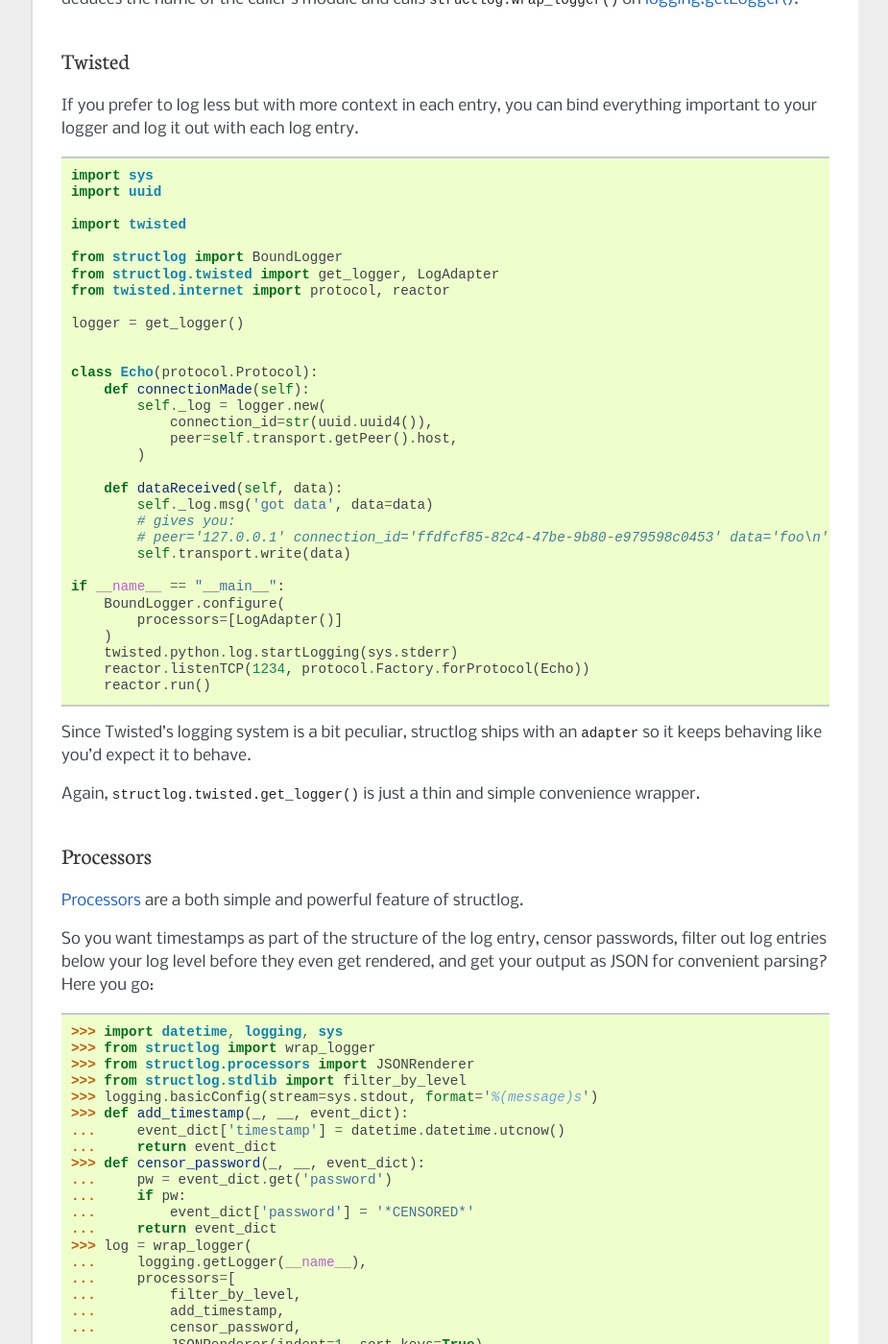
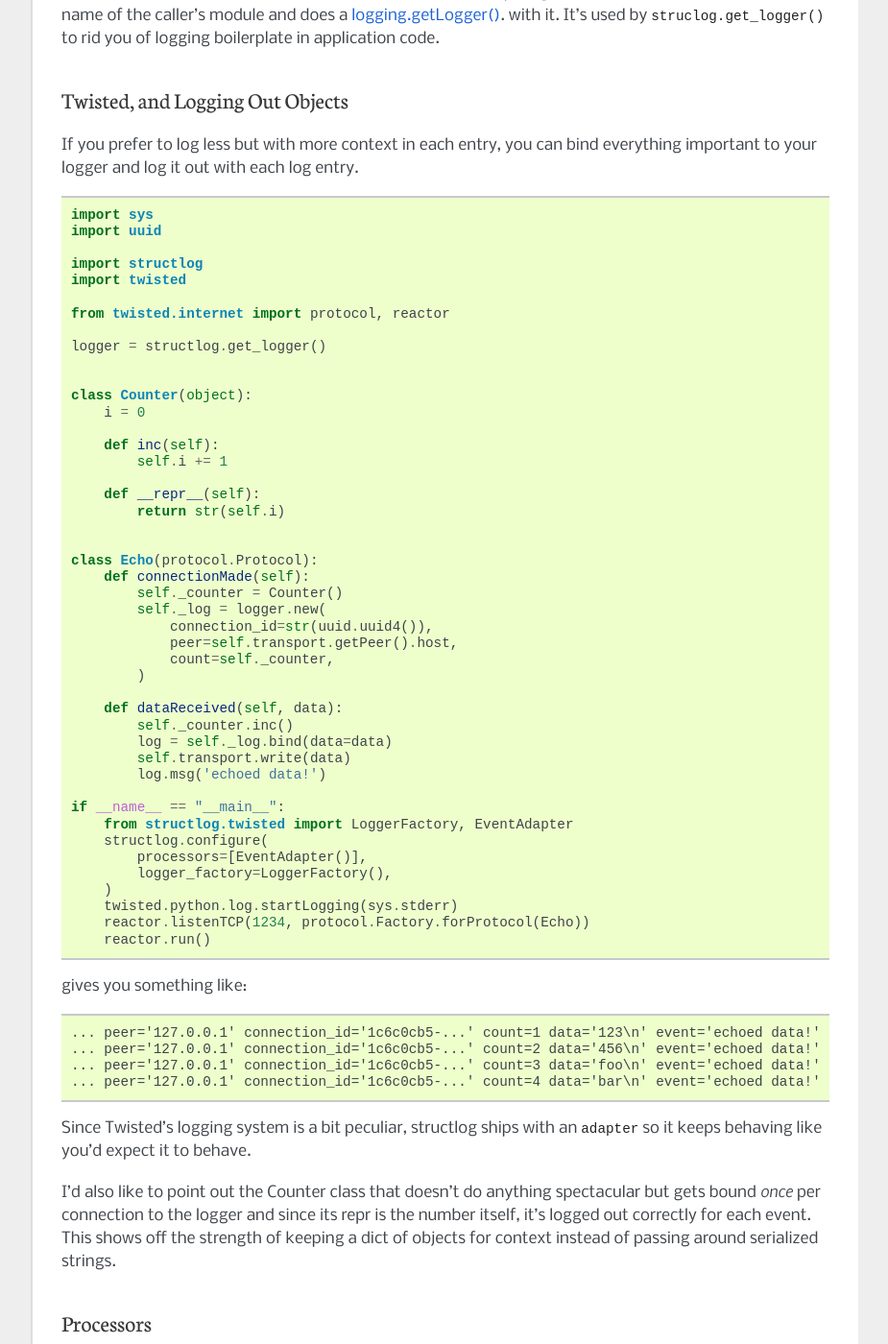
Before and after one commit to hynek/structlog, a Sphinx documentation site: the page built from docs/examples.rst, in a window 1280 px wide and 1400 px high, scrolled down 1265 px. Shown: the whole window at 96% size, without its empty margins (198-1123 px from the left). Built offline with Sphinx 7.4.7, drawn with Linux system fonts in a browser that asks for light colours; some of the changed text lies outside the part shown.

Commit message:
Add generic structlog.get_logger
It's purely driven by configuration.

```diff
--- a/docs/code_examples/flask_/some_module.py
+++ b/docs/code_examples/flask_/some_module.py
@@ -1,4 +1,4 @@
-from structlog.stdlib import get_logger
+from structlog import get_logger
 
 logger = get_logger()
 
--- a/docs/code_examples/flask_/webapp.py
+++ b/docs/code_examples/flask_/webapp.py
@@ -6,7 +6,7 @@
 from .some_module import some_function
 
 
-logger = structlog.stdlib.get_logger()
+logger = structlog.get_logger()
 app = flask.Flask(__name__)
 
 
@@ -27,5 +27,6 @@
 if __name__ == "__main__":
     structlog.configure(
         context_class=structlog.threadlocal.wrap_dict(dict),
+        logger_factory=structlog.stdlib.LoggerFactory(),
     )
     app.run()
--- a/docs/code_examples/teaser.txt
+++ b/docs/code_examples/teaser.txt
@@ -1,5 +1,5 @@
->>> from structlog import PrintLogger, wrap_logger
->>> log = wrap_logger(PrintLogger())
+>>> from structlog import get_logger
+>>> log = get_logger()
 >>> log = log.bind(user='anonymous', some_key=23)
 >>> log = log.bind(user='hynek', source='http', another_key=42)
 >>> log.info('user.logged_in', happy=True)
--- a/docs/code_examples/twisted_echo.py
+++ b/docs/code_examples/twisted_echo.py
@@ -1,31 +1,44 @@
 import sys
 import uuid
 
+import structlog
 import twisted
 
-from structlog import BoundLogger
-from structlog.twisted import get_logger, LogAdapter
 from twisted.internet import protocol, reactor
 
-logger = get_logger()
+logger = structlog.get_logger()
+
+
+class Counter(object):
+    i = 0
+
+    def inc(self):
+        self.i += 1
+
+    def __repr__(self):
+        return str(self.i)
 
 
 class Echo(protocol.Protocol):
     def connectionMade(self):
+        self._counter = Counter()
         self._log = logger.new(
             connection_id=str(uuid.uuid4()),
             peer=self.transport.getPeer().host,
+            count=self._counter,
         )
 
     def dataReceived(self, data):
-        self._log.msg('got data', data=data)
-        # gives you:
-        # peer='127.0.0.1' connection_id='ffdfcf85-82c4-47be-9b80-e979598c0453' data='foo\n' event='got data'
+        self._counter.inc()
+        log = self._log.bind(data=data)
         self.transport.write(data)
+        log.msg('echoed data!')
 
 if __name__ == "__main__":
-    BoundLogger.configure(
-        processors=[LogAdapter()]
+    from structlog.twisted import LoggerFactory, EventAdapter
+    structlog.configure(
+        processors=[EventAdapter()],
+        logger_factory=LoggerFactory(),
     )
     twisted.python.log.startLogging(sys.stderr)
     reactor.listenTCP(1234, protocol.Factory.forProtocol(Echo))
--- a/docs/examples.rst
+++ b/docs/examples.rst
@@ -8,8 +8,8 @@
 
 .. _flask-example:
 
-Flask
------
+Flask and Thread Local Data
+---------------------------
 
 In the simplest case, you bind a unique request ID to every incoming request so you can easily see which log entries belong to which request.
 
@@ -23,13 +23,14 @@
 
 While wrapped loggers are *immutable* by default, this example demonstrates how to circumvent that using a thread local dict implementation for context data for convenience (hence the requirement for using `new()` for re-initializing the logger).
 
-Please note that :func:`structlog.stdlib.get_logger` is a totally magic-free convenience function that just deduces the name of the caller's module and calls :func:`structlog.wrap_logger()` on `logging.getLogger() <http://docs.python.org/2/library/logging.html#logging.getLogger>`_.
+Please note that :class:`structlog.stdlib.LoggerFactory` is a totally magic-free class that just deduces the name of the caller's module and does a `logging.getLogger() <http://docs.python.org/2/library/logging.html#logging.getLogger>`_. with it.
+It's used by :func:`struclog.get_logger` to rid you of logging boilerplate in application code.
 
 
 .. _twisted-example:
 
-Twisted
--------
+Twisted, and Logging Out Objects
+--------------------------------
 
 If you prefer to log less but with more context in each entry, you can bind everything important to your logger and log it out with each log entry.
 
@@ -37,10 +38,19 @@
 .. literalinclude:: code_examples/twisted_echo.py
    :language: python
 
-Since Twisted's logging system is a bit peculiar, structlog ships with an :class:`adapter <structlog.twisted.LogAdapter>` so it keeps behaving like you'd expect it to behave.
+gives you something like:
 
-Again, :func:`structlog.twisted.get_logger` is just a thin and simple convenience wrapper.
+.. code:: text
 
+  ... peer='127.0.0.1' connection_id='1c6c0cb5-...' count=1 data='123\n' event='echoed data!'
+  ... peer='127.0.0.1' connection_id='1c6c0cb5-...' count=2 data='456\n' event='echoed data!'
+  ... peer='127.0.0.1' connection_id='1c6c0cb5-...' count=3 data='foo\n' event='echoed data!'
+  ... peer='127.0.0.1' connection_id='1c6c0cb5-...' count=4 data='bar\n' event='echoed data!'
+
+Since Twisted's logging system is a bit peculiar, structlog ships with an :class:`adapter <structlog.twisted.EventAdapter>` so it keeps behaving like you'd expect it to behave.
+
+I'd also like to point out the Counter class that doesn't do anything spectacular but gets bound *once* per connection to the logger and since its repr is the number itself, it's logged out correctly for each event.
+This shows off the strength of keeping a dict of objects for context instead of passing around serialized strings.
 
 .. _processors-examples:
 
```
Also changed, not shown: docs/api.rst (+9 -6 lines), docs/loggers.rst (+33 -14 lines), 10 other files.
